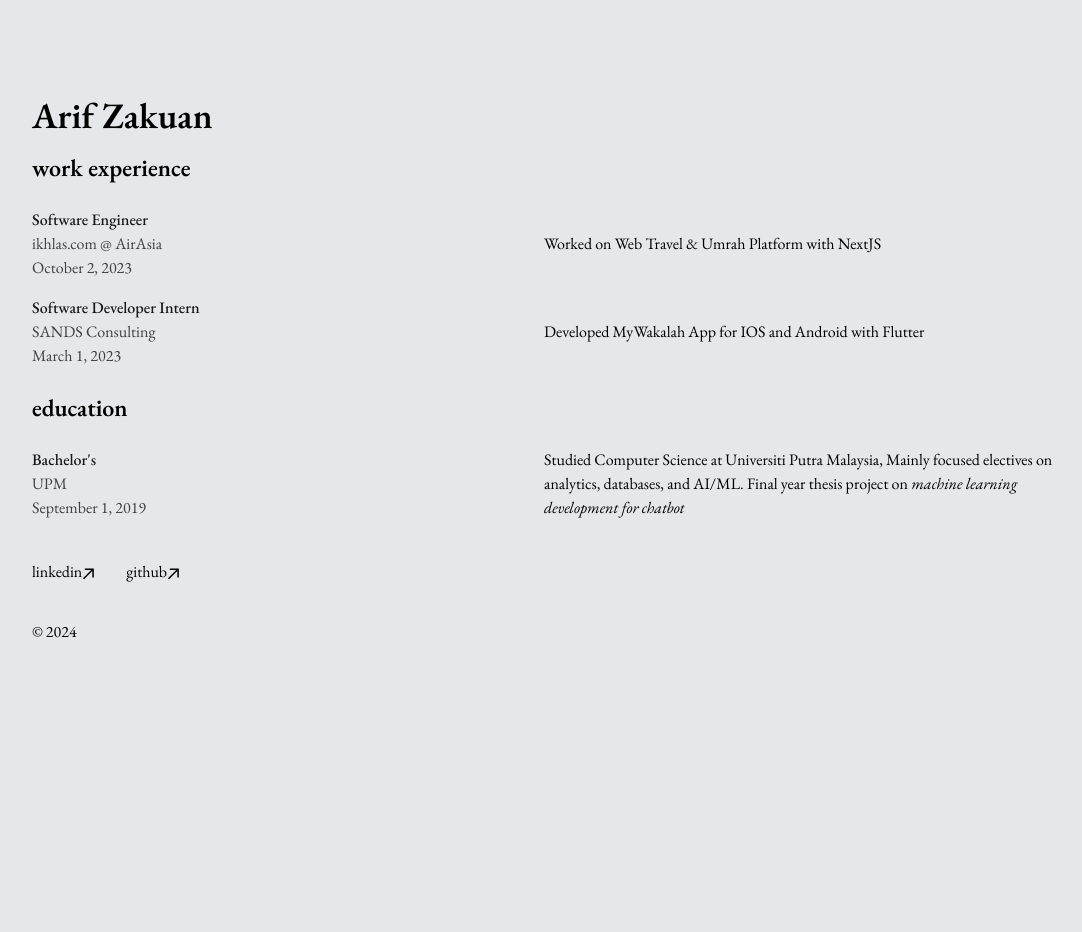
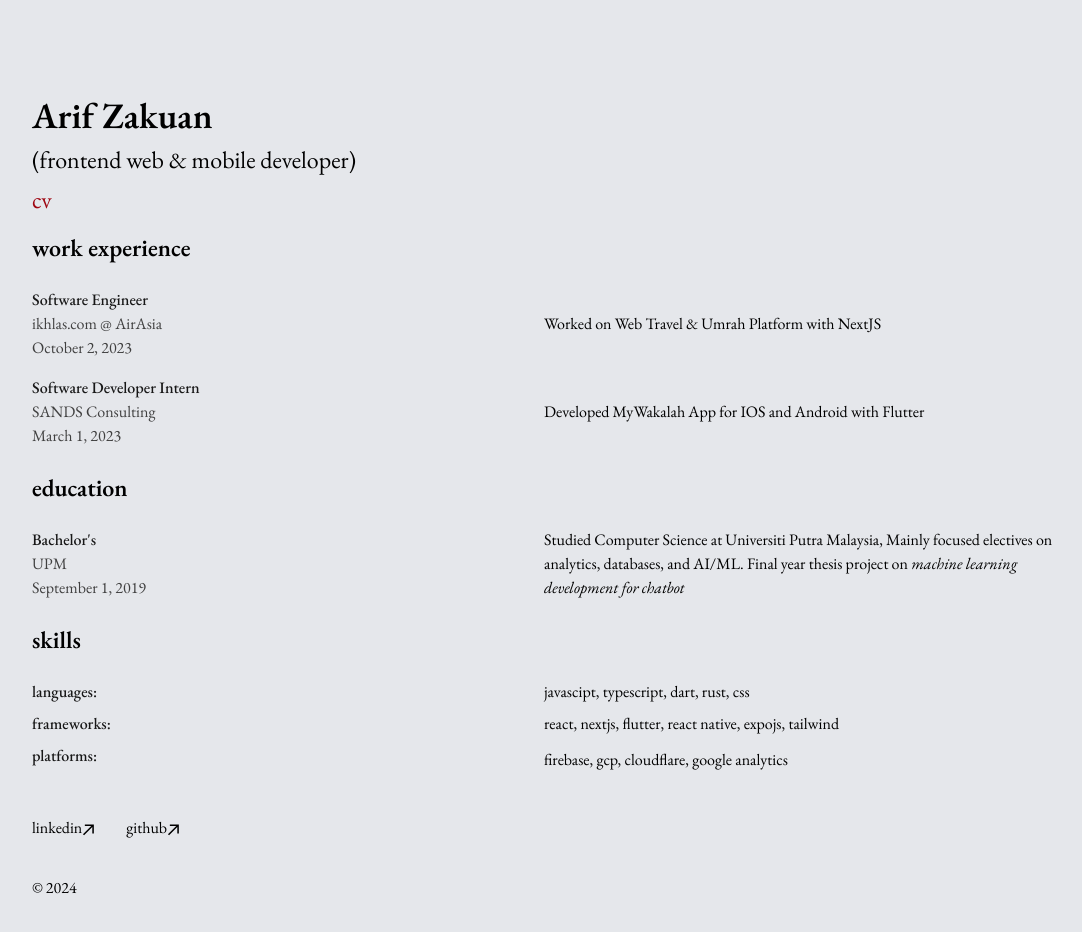
Before and after one commit to tehcanai/bloggr-zakuan, a Next.js app: page / in a window 1280 px wide. Shown: the top 932 px of the page, without its empty margins (96-1178 px from the left). Before the commit the page ends 800 px from the top, so only its background shows below. Built offline with nearby package versions, Linux system fonts and the light colour scheme.

Commit message:
Added skills section and cv

```diff
--- a/app/components/experiences.tsx
+++ b/app/components/experiences.tsx
@@ -48,6 +48,15 @@ export function Experiences() {
             thesis project on <i>machine learning development for chatbot</i>
           </p>
         </div>
+        <p className="mb-4 mt-4 text-2xl font-semibold">skills</p>
+        <div className="grid grid-cols-2 py-2 md:items-center space-y-2">
+          <p className="text-neutral-900 font-medium">{"languages:"}</p>
+          <p>{"javascipt, typescript, dart, rust, css"}</p>
+          <p className="text-neutral-900 font-medium">{"frameworks:"}</p>
+          <p>{"react, nextjs, flutter, react native, expojs, tailwind"}</p>
+          <p className="text-neutral-900 font-medium">{"platforms:"}</p>
+          <p>{"firebase, gcp, cloudflare, google analytics"}</p>
+        </div>
       </div>
     </div>
   );
--- a/app/page.tsx
+++ b/app/page.tsx
@@ -1,3 +1,4 @@
+import Link from "next/link";
 import { Experiences } from "./components/experiences";
 import { getArtWorks, getWorks } from "./work/utils";
 
@@ -7,8 +8,15 @@ export default function Page() {
 
   return (
     <section>
-      <div className="mb-4 flex flex-wrap items-end space-x-2">
+      <div className="space-y-2 mb-4 flex flex-wrap flex-col items-start">
         <h1 className="text-4xl font-semibold">Arif Zakuan</h1>
+        <p className="text-2xl">{"(frontend web & mobile developer)"}</p>
+        <Link
+          href={"/doc/resume.pdf"}
+          className="text-2xl hover:opacity-55 hover:cursor-pointer text-red-800"
+        >
+          cv
+        </Link>
       </div>
       <Experiences />
     </section>
--- a/package.json
+++ b/package.json
@@ -21,5 +21,6 @@
     "sugar-high": "^0.6.0",
     "tailwindcss": "4.0.0-alpha.13",
     "typescript": "5.3.3"
-  }
+  },
+  "packageManager": "yarn@1.22.22+sha512.a6b2f7906b721bba3d67d4aff083df04dad64c399707841b7acf00f6b133b7ac24255f2652fa22ae3534329dc6180534e98d17432037ff6fd140556e2bb3137e"
 }
```
Also changed, not shown: 2 other files (tests, documents, lock files or other folders).
